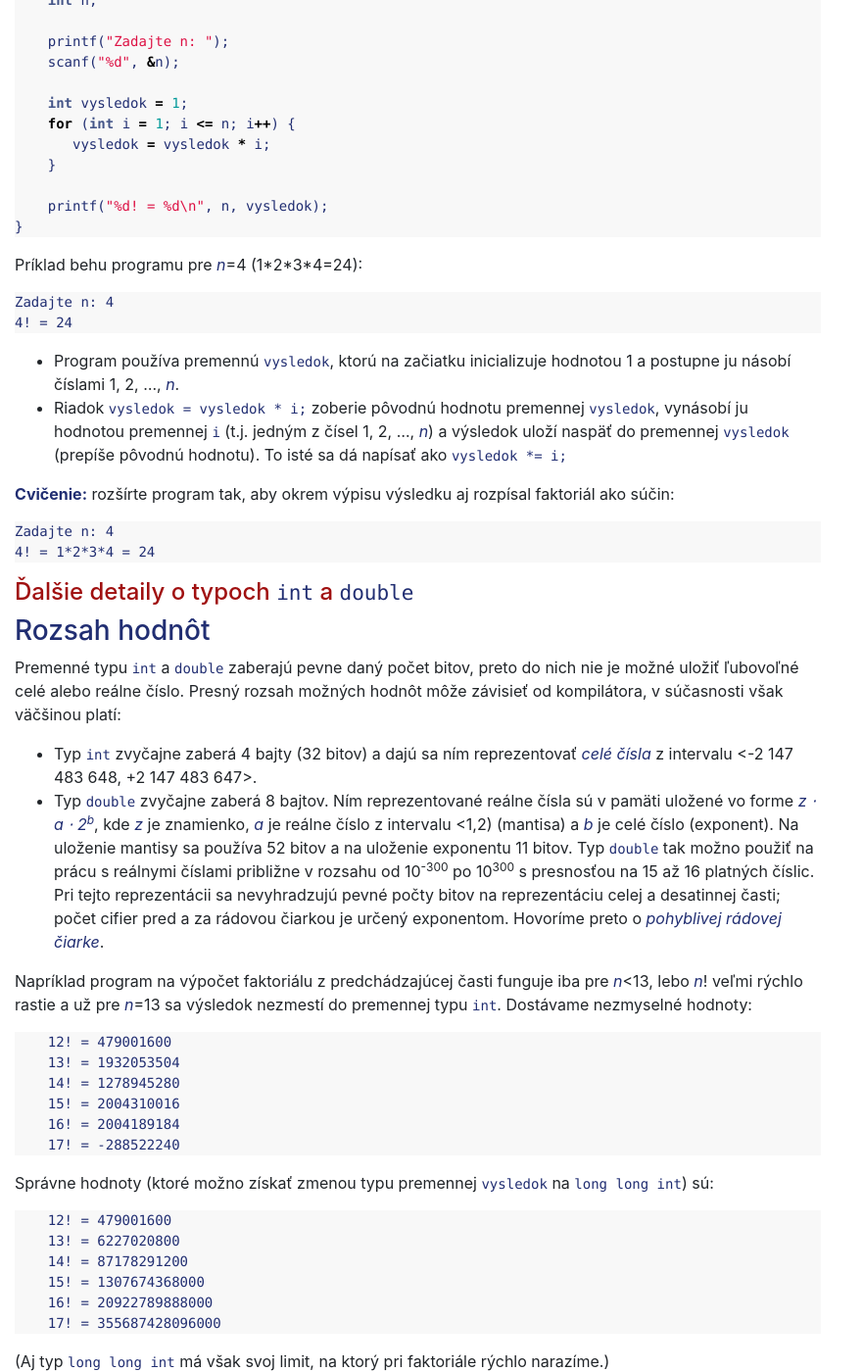
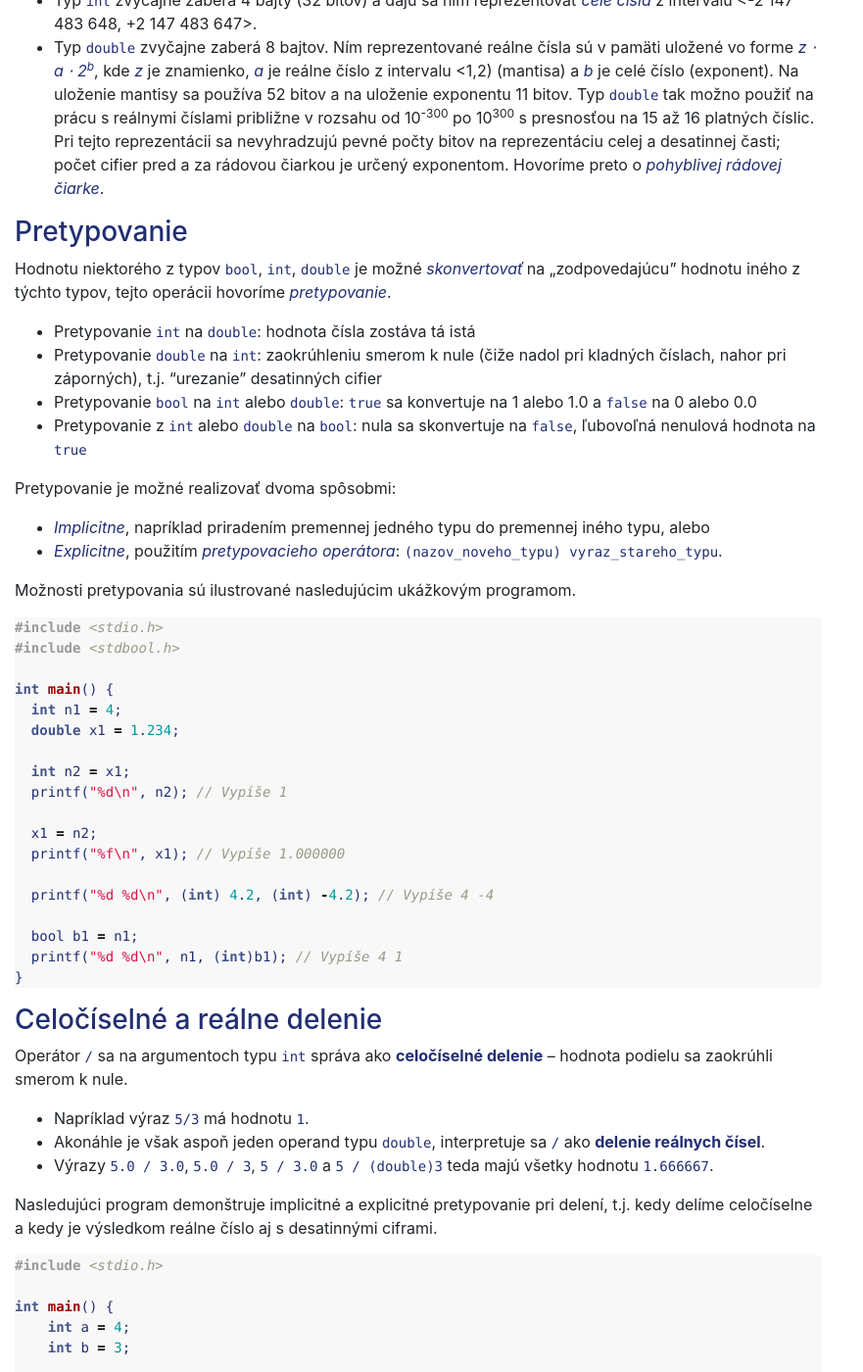
Before and after one commit to dcs-fmph/prog1, a Jekyll site: the page built from notes/P2.md, in a window 1280 px wide and 1400 px high, scrolled down 10060 px. Shown: the whole window at 98% size, without its empty margins (0-881 px from the left). Built offline with Jekyll 4.4.1, drawn with Linux system fonts in a browser that asks for light colours; nearby versions of some CDN libraries; our own code applies the rules of GitHub Pages for plain Markdown files; some of the changed text lies outside the part shown.

Commit message:
presun faktorialu

````diff
--- a/notes/P2.md
+++ b/notes/P2.md
@@ -500,55 +500,8 @@ Tu je výstup programu pre `n = 9`:
  0 1 2 3 4 5 6 7 8
 ```
 
-### Príklad 3: výpočet faktoriálu
-
-Nasledujúci program si od používateľa vypýta číslo *n* a vypočíta *n*\!,
-t.j. súčin celých čísel od 1 po *n*.
-
-```c
-#include <stdio.h>
-
-int main() {
-    int n;
-
-    printf("Zadajte n: ");
-    scanf("%d", &n);
-
-    int vysledok = 1;
-    for (int i = 1; i <= n; i++) {
-       vysledok = vysledok * i;
-    }
-
-    printf("%d! = %d\n", n, vysledok);
-}
-```
-
-Príklad behu programu pre *n*=4 (1\*2\*3\*4=24):
-
-```
-Zadajte n: 4
-4! = 24
-```
-
-  - Program používa premennú `vysledok`, ktorú na začiatku inicializuje
-    hodnotou 1 a postupne ju násobí číslami 1, 2, ..., *n*.
-  - Riadok `vysledok = vysledok * i;` zoberie pôvodnú hodnotu premennej
-    `vysledok`, vynásobí ju hodnotou premennej `i` (t.j. jedným z čísel
-    1, 2, ..., *n*) a výsledok uloží naspäť do premennej `vysledok`
-    (prepíše pôvodnú hodnotu). To isté sa dá napísať ako `vysledok *=
-    i;`
-
-
-**Cvičenie:** rozšírte program tak, aby okrem výpisu výsledku aj
-rozpísal faktoriál ako súčin:
-
-```
-Zadajte n: 4
-4! = 1*2*3*4 = 24
-```
 
 ## Ďalšie detaily o typoch `int` a `double`
-
 
 ### Rozsah hodnôt
 
@@ -571,30 +524,6 @@ väčšinou platí:
     počty bitov na reprezentáciu celej a desatinnej časti; počet cifier
     pred a za rádovou čiarkou je určený exponentom. Hovoríme preto o
     *pohyblivej rádovej čiarke*.
-
-Napríklad program na výpočet faktoriálu z predchádzajúcej časti funguje iba pre *n*\<13, lebo *n*\! veľmi rýchlo rastie a už pre *n*=13 sa výsledok nezmestí do premennej typu `int`. Dostávame nezmyselné hodnoty:
-
-```
-    12! = 479001600
-    13! = 1932053504
-    14! = 1278945280
-    15! = 2004310016
-    16! = 2004189184
-    17! = -288522240
-```
-
-Správne hodnoty (ktoré možno získať zmenou typu premennej `vysledok` na
-`long long int`) sú:
-
-```
-    12! = 479001600
-    13! = 6227020800
-    14! = 87178291200
-    15! = 1307674368000
-    16! = 20922789888000
-    17! = 355687428096000
-```
-(Aj typ `long long int` má však svoj limit, na ktorý pri faktoriále rýchlo narazíme.)
 
 ### Pretypovanie
 
````
Also changed, not shown: notes/P3.md (+42 -23 lines), notes/P4.md (+26 -1 lines), 3 other files.
